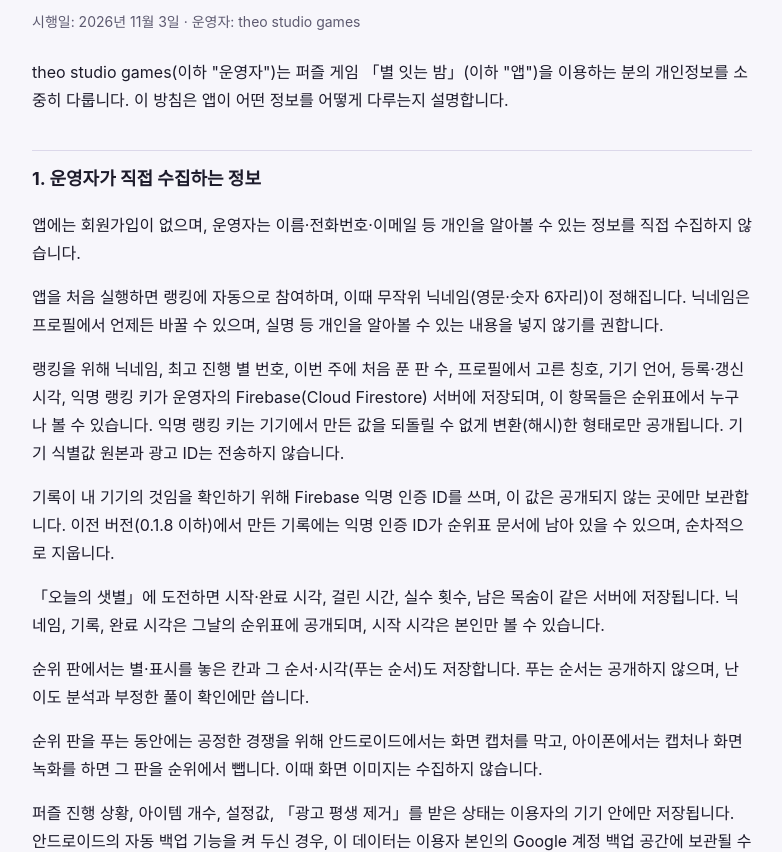
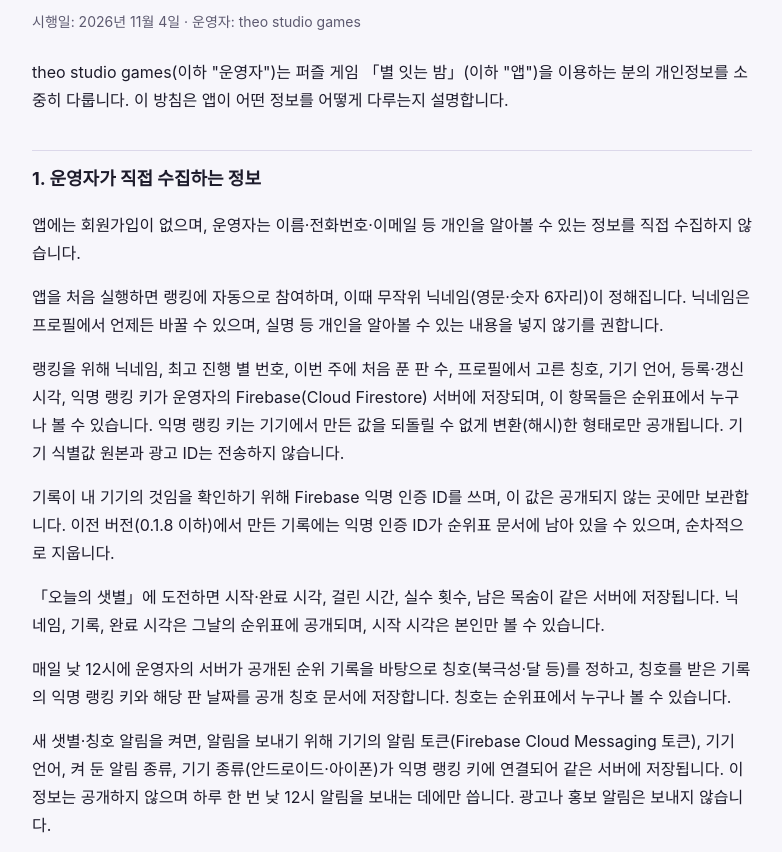
Before and after one commit to theo-studio/theo-studio.github.io, a plain HTML site: page starnight/privacy/index.html in a window 1280 px wide. Shown: the part 80-932 px from the top of the page, without its empty margins (248-1030 px from the left). Drawn offline with Linux system fonts and the light colour scheme.

Commit message:
별 잇는 밤 개인정보처리방침: 낮 12시 알림(알림 토큰·기기 언어·알림 종류·기기 종류), 서버 칭호 판정, FCM·Cloud Functions·Cloud Scheduler 처리자, 토큰 자동 삭제 (시행 2026-11-04, 0.2.0)

```diff
--- a/starnight/privacy/index.html
+++ b/starnight/privacy/index.html
@@ -25,7 +25,7 @@
 <body>
 <main>
   <h1>별 잇는 밤 개인정보처리방침</h1>
-  <p class="meta">시행일: 2026년 11월 3일 · 운영자: theo studio games</p>
+  <p class="meta">시행일: 2026년 11월 4일 · 운영자: theo studio games</p>
 
   <p>theo studio games(이하 "운영자")는 퍼즐 게임 「별 잇는 밤」(이하 "앱")을 이용하는 분의 개인정보를 소중히 다룹니다. 이 방침은 앱이 어떤 정보를 어떻게 다루는지 설명합니다.</p>
 
@@ -35,6 +35,8 @@
   <p>랭킹을 위해 닉네임, 최고 진행 별 번호, 이번 주에 처음 푼 판 수, 프로필에서 고른 칭호, 기기 언어, 등록·갱신 시각, 익명 랭킹 키가 운영자의 Firebase(Cloud Firestore) 서버에 저장되며, 이 항목들은 순위표에서 누구나 볼 수 있습니다. 익명 랭킹 키는 기기에서 만든 값을 되돌릴 수 없게 변환(해시)한 형태로만 공개됩니다. 기기 식별값 원본과 광고 ID는 전송하지 않습니다.</p>
   <p>기록이 내 기기의 것임을 확인하기 위해 Firebase 익명 인증 ID를 쓰며, 이 값은 공개되지 않는 곳에만 보관합니다. 이전 버전(0.1.8 이하)에서 만든 기록에는 익명 인증 ID가 순위표 문서에 남아 있을 수 있으며, 순차적으로 지웁니다.</p>
   <p>「오늘의 샛별」에 도전하면 시작·완료 시각, 걸린 시간, 실수 횟수, 남은 목숨이 같은 서버에 저장됩니다. 닉네임, 기록, 완료 시각은 그날의 순위표에 공개되며, 시작 시각은 본인만 볼 수 있습니다.</p>
+  <p>매일 낮 12시에 운영자의 서버가 공개된 순위 기록을 바탕으로 칭호(북극성·달 등)를 정하고, 칭호를 받은 기록의 익명 랭킹 키와 해당 판 날짜를 공개 칭호 문서에 저장합니다. 칭호는 순위표에서 누구나 볼 수 있습니다.</p>
+  <p>새 샛별·칭호 알림을 켜면, 알림을 보내기 위해 기기의 알림 토큰(Firebase Cloud Messaging 토큰), 기기 언어, 켜 둔 알림 종류, 기기 종류(안드로이드·아이폰)가 익명 랭킹 키에 연결되어 같은 서버에 저장됩니다. 이 정보는 공개하지 않으며 하루 한 번 낮 12시 알림을 보내는 데에만 씁니다. 광고나 홍보 알림은 보내지 않습니다.</p>
   <p>순위 판에서는 별·표시를 놓은 칸과 그 순서·시각(푸는 순서)도 저장합니다. 푸는 순서는 공개하지 않으며, 난이도 분석과 부정한 풀이 확인에만 씁니다.</p>
   <p>순위 판을 푸는 동안에는 공정한 경쟁을 위해 안드로이드에서는 화면 캡처를 막고, 아이폰에서는 캡처나 화면 녹화를 하면 그 판을 순위에서 뺍니다. 이때 화면 이미지는 수집하지 않습니다.</p>
   <p>퍼즐 진행 상황, 아이템 개수, 설정값, 「광고 평생 제거」를 받은 상태는 이용자의 기기 안에만 저장됩니다. 안드로이드의 자동 백업 기능을 켜 두신 경우, 이 데이터는 이용자 본인의 Google 계정 백업 공간에 보관될 수 있습니다.</p>
@@ -50,6 +52,7 @@
       <tr><td>Google AdMob</td><td>광고 표시</td><td>광고 ID, 기기 정보, IP 주소 기반 대략적 위치, 광고 반응</td></tr>
       <tr><td>Firebase Analytics</td><td>앱 사용 통계, 난이도 개선</td><td>앱 인스턴스 ID, 기기·OS 정보, 플레이 기록(스테이지 진행, 소요 시간 등)</td></tr>
       <tr><td>Firebase Cloud Firestore · Firebase 인증(익명)</td><td>랭킹</td><td>닉네임, 최고 진행 별, 이번 주 판 수, 칭호, 기기 언어, 등록·갱신 시각, 오늘의 샛별 기록(시간·실수 횟수·남은 목숨·시작·완료 시각), 푸는 순서(비공개), 익명 랭킹 키, 익명 인증 ID(비공개)</td></tr>
+      <tr><td>Firebase Cloud Messaging · Cloud Functions · Cloud Scheduler</td><td>낮 12시 알림 발송, 칭호 판정</td><td>알림 토큰, 기기 언어, 알림 종류 설정, 기기 종류, 익명 랭킹 키, 공개 순위 기록 (운영자 서버, 서울 지역에서 처리)</td></tr>
       <tr><td>Google Play 결제 · Apple App Store 결제</td><td>유료 상품 구매</td><td>구매 내역. 카드 등 결제 정보는 Google·Apple이 처리하며 운영자는 받지 않습니다.</td></tr>
     </tbody>
   </table>
@@ -69,6 +72,7 @@
   <h2>4. 보관 기간과 삭제</h2>
   <p>기기에 저장된 데이터는 앱을 삭제하면 함께 삭제됩니다. 외부 서비스가 처리한 정보의 보관 기간은 각 서비스의 정책을 따릅니다. 통계 데이터 삭제를 원하시면 아래 연락처로 요청해 주세요.</p>
   <p>랭킹 기록은 삭제를 요청하실 때까지 보관됩니다. 순위표와 「오늘의 샛별」 기록을 지우려면 앱의 설정 → 내 정보 → 내 프로필 → 「기록 삭제 요청」을 누르거나 아래 연락처로 요청해 주세요. 확인 후 지체 없이 삭제합니다. 앱을 삭제해도 서버의 랭킹 기록은 남습니다.</p>
+  <p>알림 토큰은 앱의 설정 → 알림에서 알림을 끄면 더 이상 쓰지 않으며, 알림을 끄거나 앱을 삭제해 토큰이 무효가 되면 다음 발송 때 서버에서 자동으로 지웁니다. 기록 삭제를 요청하시면 알림 정보도 함께 지웁니다.</p>
 
   <h2>5. 아동의 개인정보</h2>
   <p>앱은 만 14세 미만 아동을 주 대상으로 하지 않으며, 아동의 개인정보를 알면서 수집하지 않습니다.</p>
```
